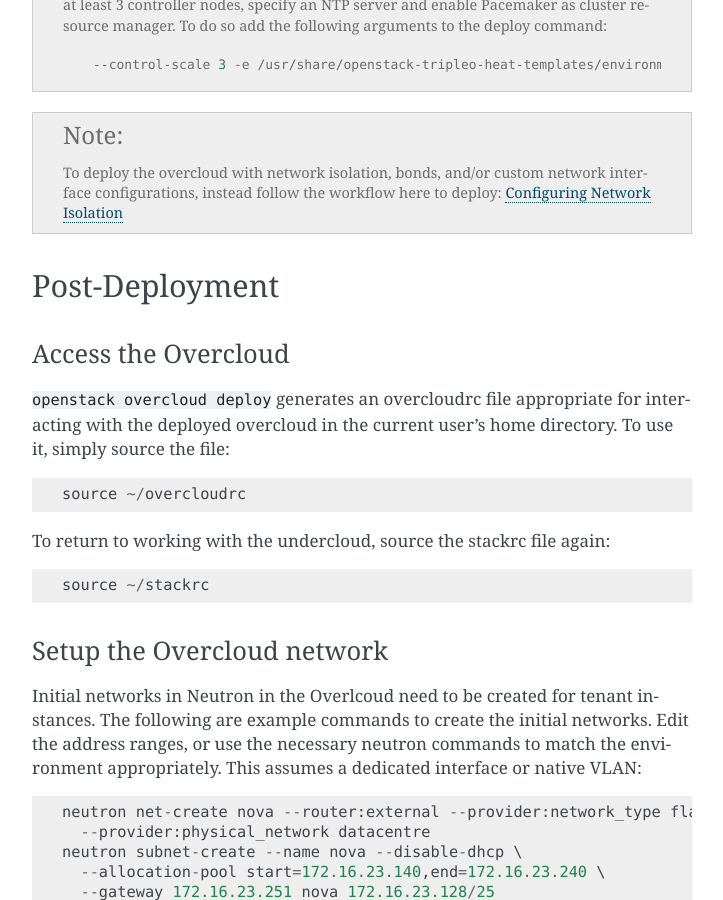
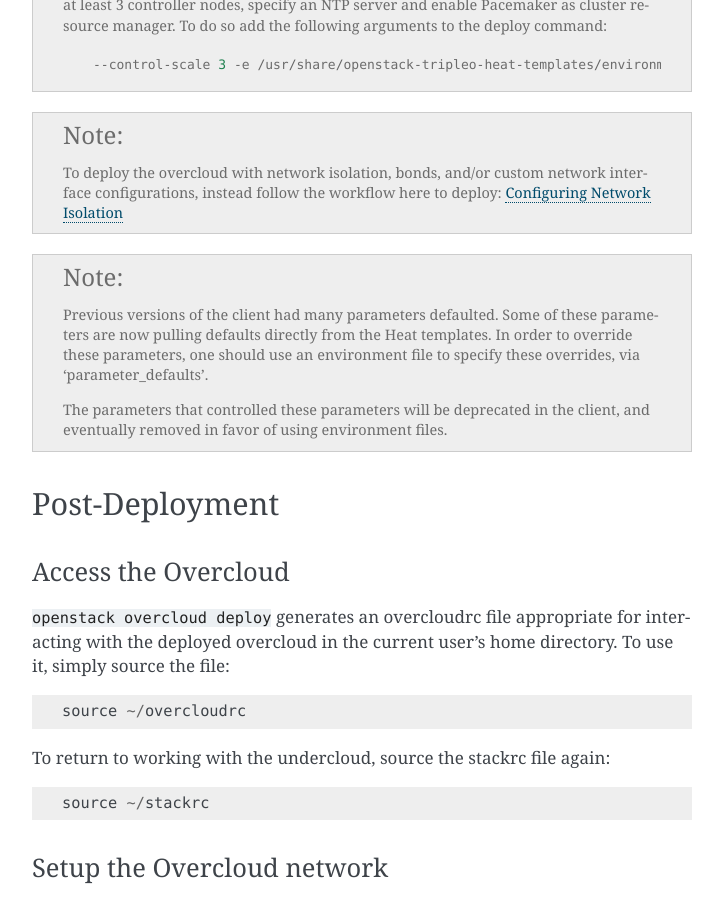
Before and after one commit to openstack-archive/tripleo-docs, a Sphinx documentation site: the page built from doc/source/basic_deployment/basic_deployment_cli.rst, in a window 1280 px wide and 900 px high, scrolled down 6648 px. Shown: the whole window, without its empty margins (388-1111 px from the left). Built offline with Sphinx 7.4.7, drawn with Linux system fonts in a browser that asks for light colours.

Commit message:
Add a note to docs about parameter defaults
Document that the client will now use most defaults from the Heat
templates, rather than be hardcoded in the client. Environment files
are the proper way to override these defaults.

Change-Id: Ifd740c50ee0e48e0cf50d9ebd9cc282155cb3a6d

```diff
--- a/doc/source/basic_deployment/basic_deployment_cli.rst
+++ b/doc/source/basic_deployment/basic_deployment_cli.rst
@@ -333,6 +333,17 @@
    network interface configurations, instead follow the workflow here to
    deploy: :doc:`../advanced_deployment/network_isolation`
 
+.. note::
+
+   Previous versions of the client had many parameters defaulted. Some of these
+   parameters are now pulling defaults directly from the Heat templates. In
+   order to override these parameters, one should use an environment file to
+   specify these overrides, via 'parameter_defaults'.
+
+   The parameters that controlled these parameters will be deprecated in the
+   client, and eventually removed in favor of using environment files.
+
+
 Post-Deployment
 ---------------
 
```
